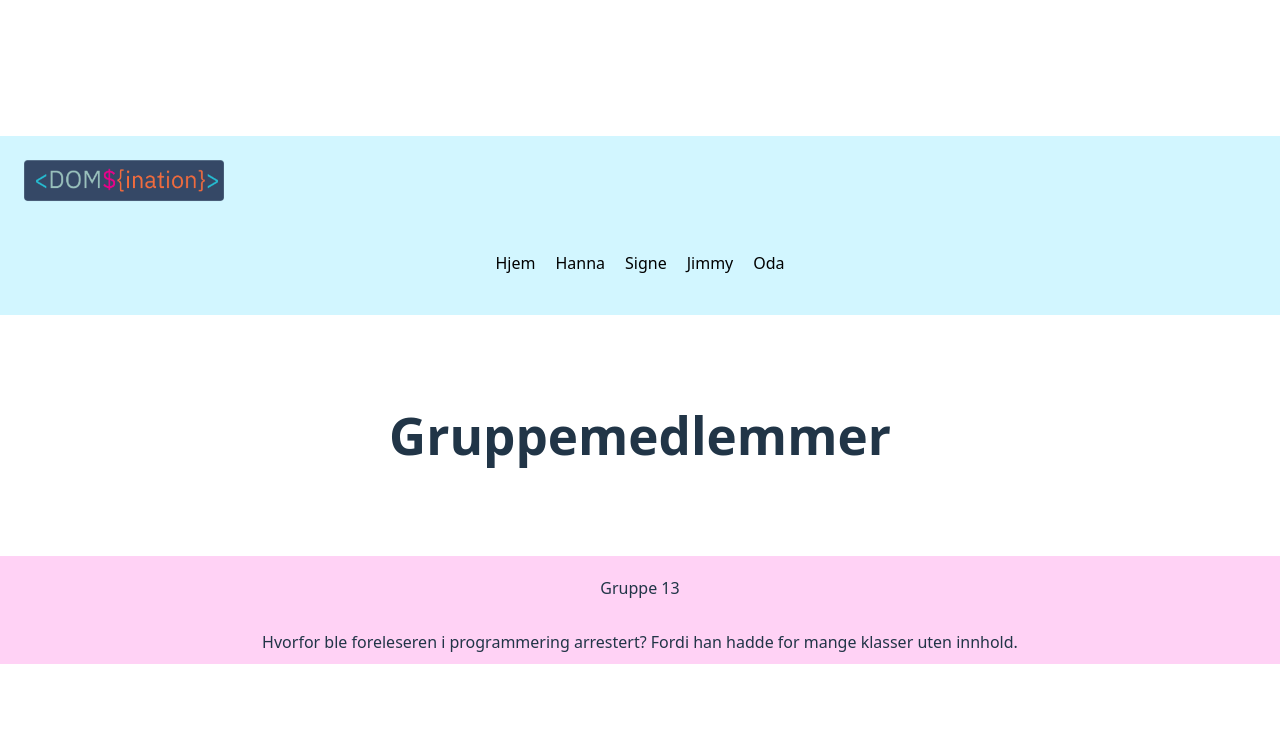
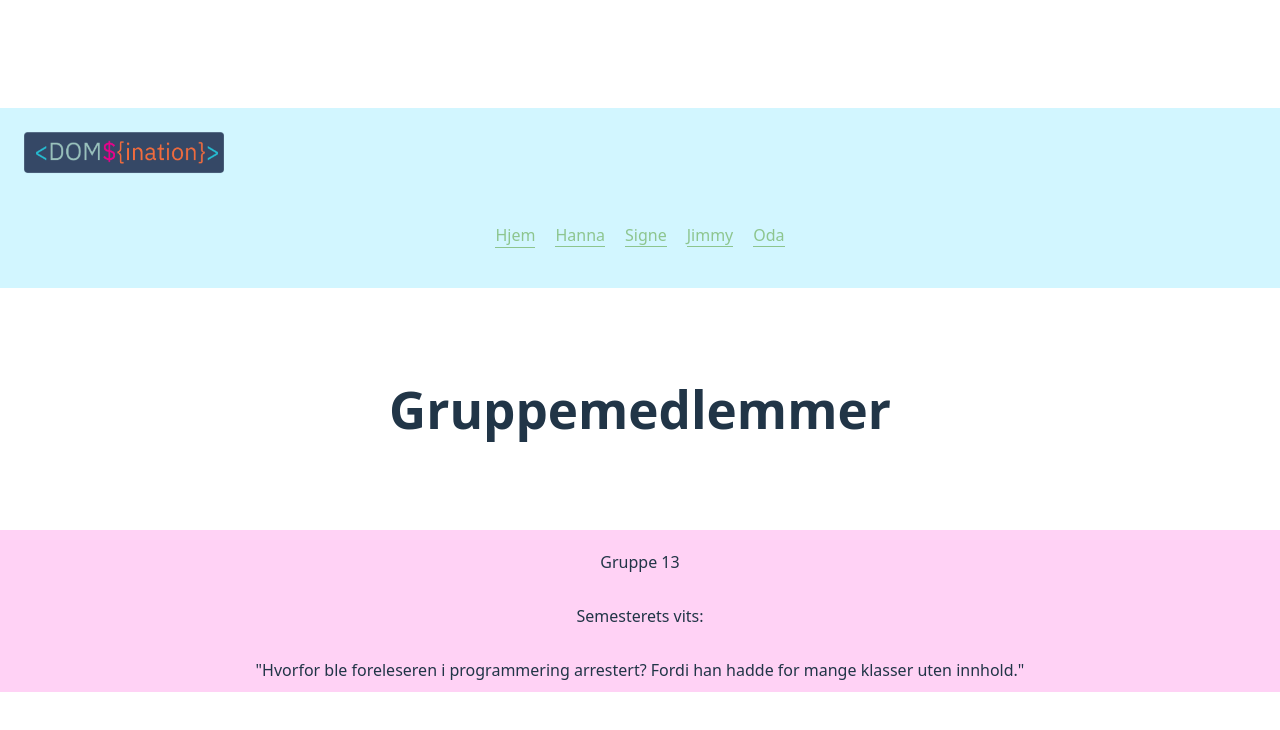
Before and after one commit to hannaso91/ourgroup, a React (Vite) app: page / in a window 1280 px wide. Shown: the top 730 px of the page. Built offline with nearby package versions, Linux system fonts and the light colour scheme; no server answers.

Commit message:
Siste finpuss på stilsetting
Lagt til hover-farge og border-bottom på linktekst i nav - Fullført stilsetting på member-siden.

```diff
--- a/src/components/Layout.jsx
+++ b/src/components/Layout.jsx
@@ -25,9 +25,10 @@ export default function Layout({children}) {
             {children}
         </main>
         <footer>
-            <p>Gruppe 13</p>
-            <p>Hvorfor ble foreleseren i programmering arrestert?
-Fordi han hadde for mange klasser uten innhold.</p>
+            <p className="gruppenavn">Gruppe 13</p>
+            <p>Semesterets vits:</p>
+            <p>"Hvorfor ble foreleseren i programmering arrestert?
+Fordi han hadde for mange klasser uten innhold."</p>
         </footer>
         </>
     )
--- a/src/styles/layout.scss
+++ b/src/styles/layout.scss
@@ -12,6 +12,7 @@
         width: 200px;
     }
 
+
 }
 .hjem{
     display: flex;
@@ -20,18 +21,23 @@
 
 
 header{
+
     box-sizing: border-box;
     background-color: #D2F6FF;
     width: 100%;
     margin-bottom: 50px;
 
+   nav ul li a{
+        border-bottom: 1px solid #8dc58f;
+    }
+
+    a:hover{
+        color: #000;
+    }
+
     p{
         display: inline-block;
         margin: 0;
-
-        a:hover{
-            color: white;
-        }
     }
 
     nav{
@@ -50,7 +56,7 @@ header{
 
 
                 a{
-                    color: black;
+                    color: #8dc58f;
                 }
             }
         }
@@ -66,6 +72,9 @@ footer{
     flex-direction: column;
     align-items: center;
 
+    .gruppenavn{
+        font-weight: 500;
+    }
 
     p{
        margin: 0;
```
